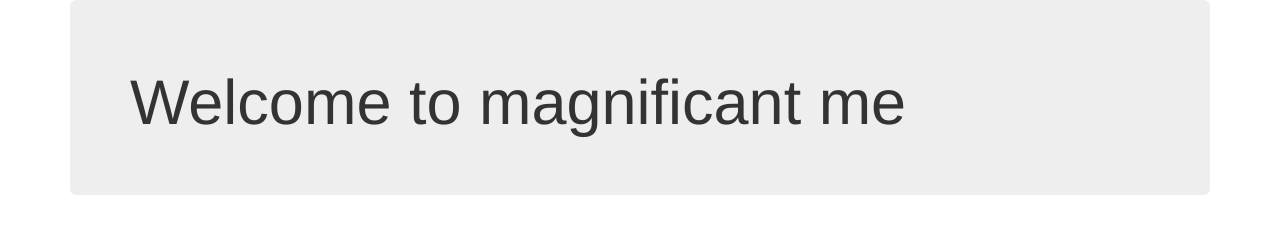
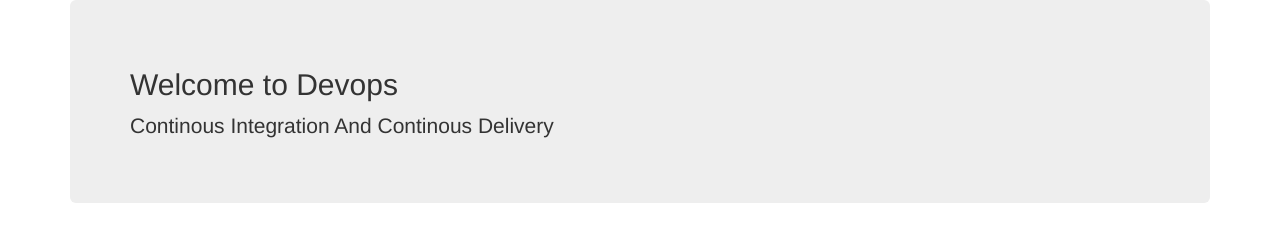
Before and after one commit to groenborg/Element-C, a website: page public/index.html in a window 1280 px wide. Drawn offline with nearby package versions, Linux system fonts and the light colour scheme.

Commit message:
new webpage

```diff
--- a/public/index.html
+++ b/public/index.html
@@ -10,20 +10,16 @@
 
 <body>
     <div class="container">
-        <div class="jumbotron">
-
-            <h1>Welcome to magnificant me</h1>
+        <div class="row">
+            <div class="col-md-12">
+                <div class="jumbotron">
+                    <h2>Welcome to Devops</h2>
+                    <p class="lead">
+                        Continous Integration And Continous Delivery
+                    </p>
+                </div>
+            </div>
         </div>
-        <div class="row">
-            <div class="col-md-4">
-
-
-            </div>
-
-
-        </div>
-
     </div>
 </body>
-
 </html>
```
